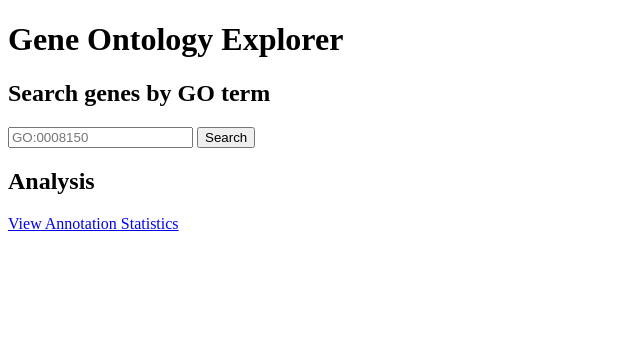
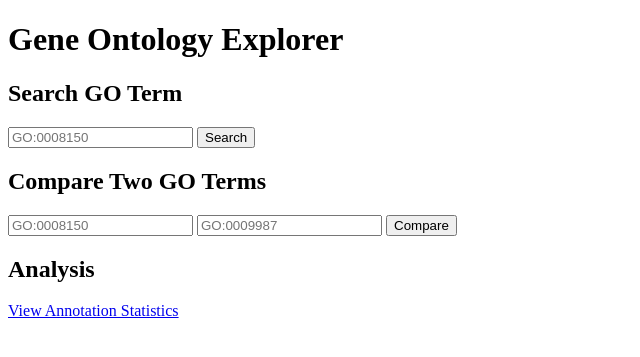
Before and after one commit to elicchi/gene_ont, a Flask app: page / in a window 1280 px wide. Shown: the top 357 px of the page, without its empty margins (0-640 px from the left). Run offline with Flask 3, Linux system fonts and the light colour scheme.

Commit message:
index.html

```diff
--- a/src/templates/index.html
+++ b/src/templates/index.html
@@ -6,10 +6,17 @@
 <body>
     <h1>Gene Ontology Explorer</h1>
 
-    <h2>Search genes by GO term</h2>
-    <form action="/genes" method="post">
+    <h2>Search GO Term</h2>
+    <form action="/term" method="post">
         <input type="text" name="go_id" placeholder="GO:0008150" required>
         <button type="submit">Search</button>
+    </form>
+
+    <h2>Compare Two GO Terms</h2>
+    <form action="/compare" method="post">
+        <input type="text" name="go1" placeholder="GO:0008150" required>
+        <input type="text" name="go2" placeholder="GO:0009987" required>
+        <button type="submit">Compare</button>
     </form>
 
     <h2>Analysis</h2>
```
